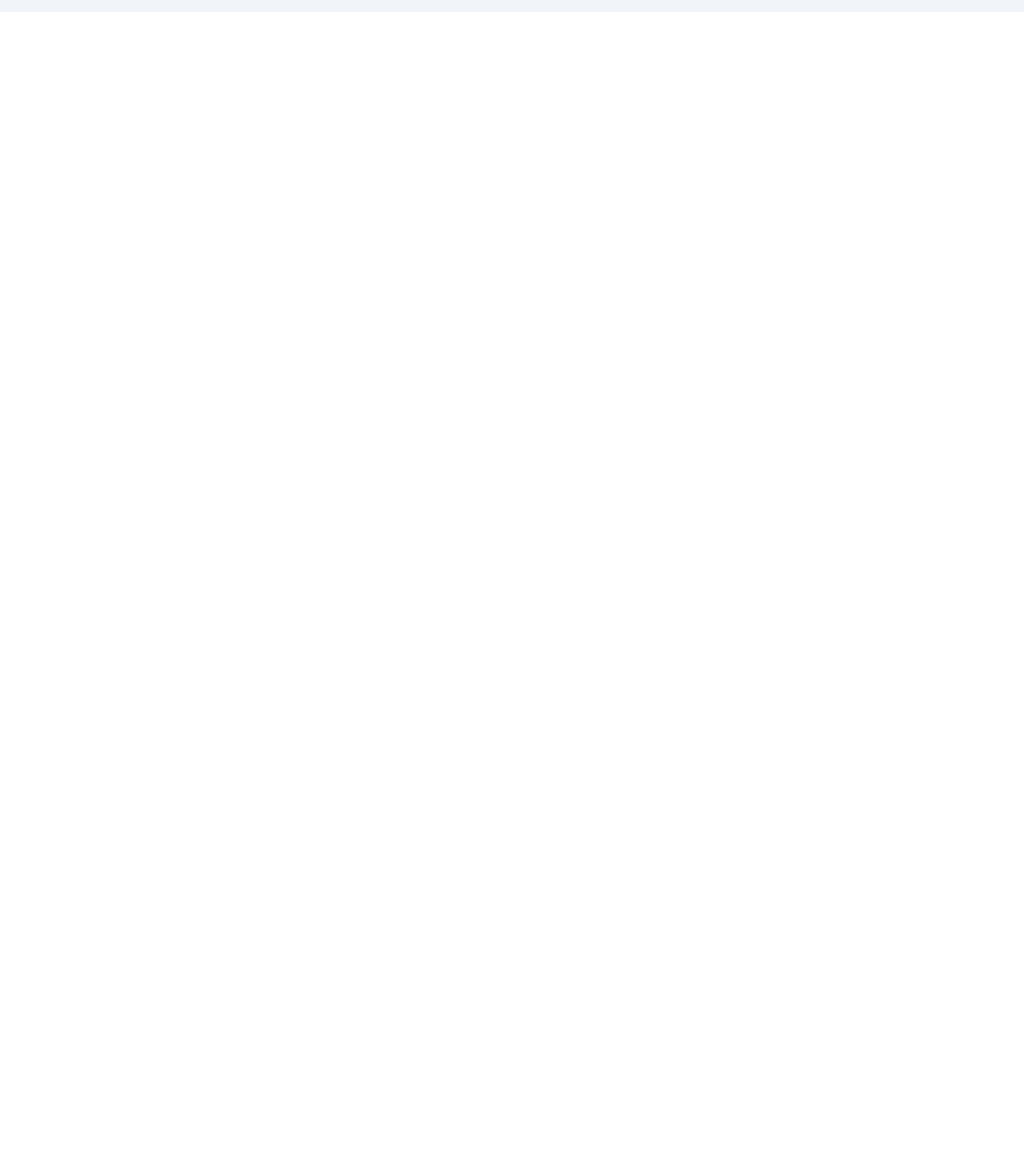
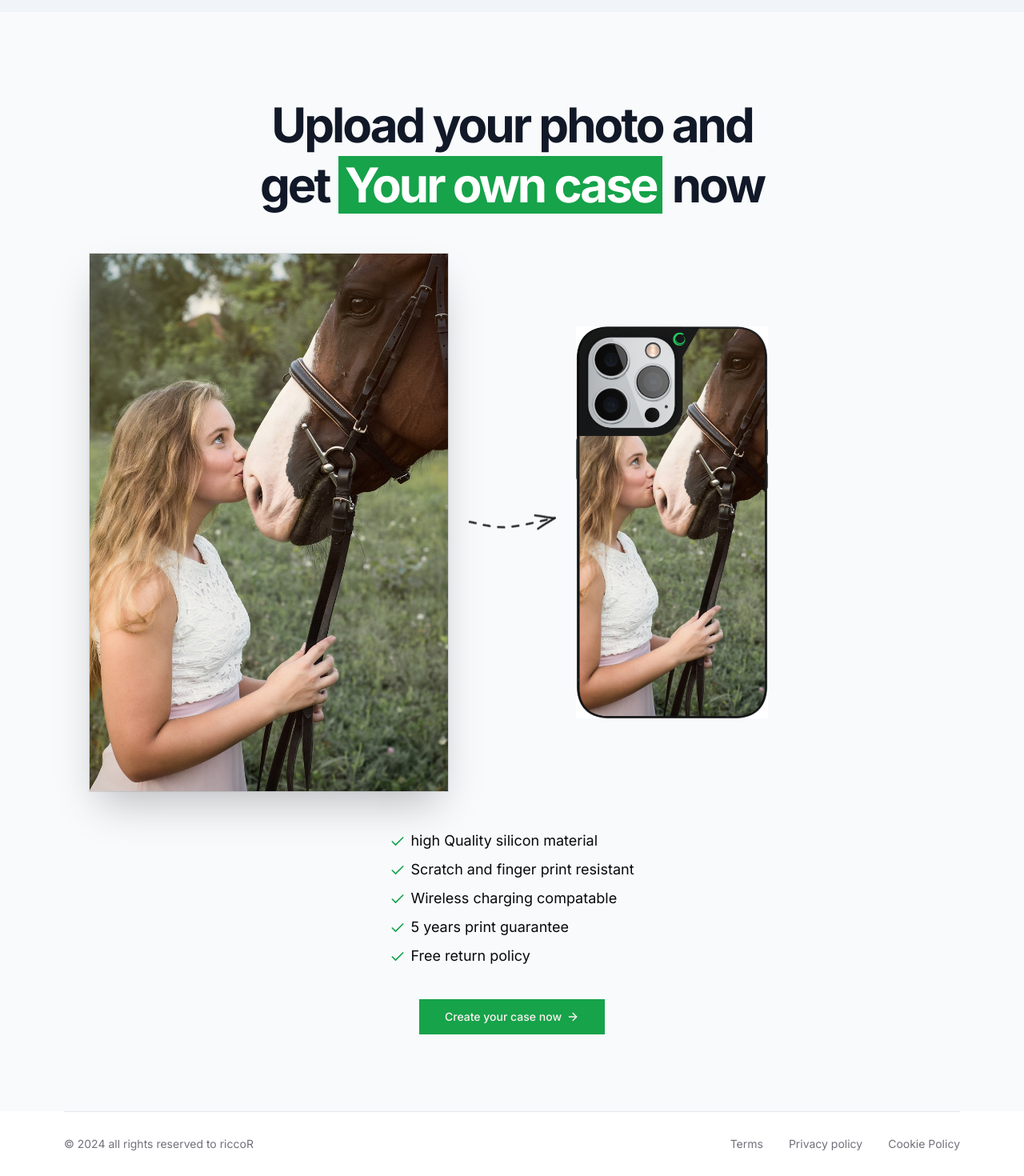
Before and after one commit to ArnoldRamodike/snapshell, a Next.js app: page / in a window 1280 px wide. Shown: the part 2572-4042 px from the top of the page at 80% size. Before the commit the page ends 2587 px from the top, so only its background shows below. Built offline with nearby package versions, Linux system fonts and the light colour scheme; no server answers.

Commit message:
Wrapping up layout and footer

```diff
--- a/src/app/layout.tsx
+++ b/src/app/layout.tsx
@@ -2,6 +2,7 @@
 import { Inter } from "next/font/google";
 import "./globals.css";
 import Navbar from "@/components/Navbar";
+import Footer from "@/components/Footer";
 
 const inter = Inter({ subsets: ["latin"] });
 
@@ -20,6 +21,7 @@
       <body className={inter.className}>
         <Navbar/>
         {children}
+        <Footer/>
         </body>
     </html>
   );
--- a/src/app/page.tsx
+++ b/src/app/page.tsx
@@ -2,8 +2,10 @@
 import MaxWidthWrapper from "@/components/MaxWidthWrapper";
 import Phone from "@/components/Phone";
 import Reviews from "@/components/Reviews";
-import { Check, Star } from "lucide-react";
+import { buttonVariants } from "@/components/ui/button";
+import { ArrowRight, Check, Star } from "lucide-react";
 import Image from "next/image";
+import Link from "next/link";
 
 export default function Home() {
   return (
@@ -144,6 +146,60 @@
           <Reviews/>
         </div>
       </section>
+
+      <section>
+        <MaxWidthWrapper className="py-24">
+            <div className="mb-12 px-6 lg:px-8">
+              <div className="mx-auto max-w-2xl sm:text-center">
+                <h2 className="order-1 mt-2 tracking-tighter text-center text-balance !leading-tight font-bold text-5xl md:text-6xl text-gray-900">
+                  Upload your photo and get {' '}
+                  <span className="relative px-2 bg-green-600 text-white">Your own case</span>
+                  {' '} now
+                </h2>
+              </div>
+            </div>
+
+            <div className="mx-auto max-w-6xl px-6 lg:px-8">
+              <div className="relative flex flex-col items-center md:grid grid-cols-2 gap-40">
+                <img src="/arrow.png" alt="arrow photo"  className="absolute top-[25rem] md:top-1/2 -translate-y-1/2 z-10 left-1/2 -translate-x-1/2 rotate-90 md:rotate-0"/>
+                <div className="relative h-80 md:h-full md:justify-self-end rounded-xl bg-gray-900/5 ring-inset ring-gray-900/10 lg:rounded-2xl">
+                  <img src="/horse.jpg" alt="hope picture" className="rounded-md object-cover bg-white shadow-2xl ring-1 ring-gray-900/10 h-full w-full" />
+                </div>
+
+                <Phone className="w-60" imgSrc="/horse_phone.jpg"/>
+              </div>
+            </div>
+
+            <ul className="mx-auto mt-12 max-w-prose sm:text-lg space-y-2 w-fit">
+              <li className="w-fit">
+                <Check className="w-5 h-5 text-green-600 inline mr-1.5"/>
+                high Quality silicon material
+              </li>
+              <li className="w-fit">
+                <Check className="w-5 h-5 text-green-600 inline mr-1.5"/>
+                Scratch and finger print resistant
+              </li>
+              <li className="w-fit">
+                <Check className="w-5 h-5 text-green-600 inline mr-1.5"/>
+                Wireless charging compatable
+              </li>
+              <li className="w-fit">
+                <Check className="w-5 h-5 text-green-600 inline mr-1.5"/>
+                5 years print guarantee
+              </li>
+              <li className="w-fit">
+                <Check className="w-5 h-5 text-green-600 inline mr-1.5"/>
+                Free return policy
+              </li>
+
+              <div className="flex justify-center">
+                <Link href={'/configure/upload'} className={buttonVariants({size: 'lg', className: 'mx-auto mt-8'})}>
+                  Create your case now <ArrowRight className="w-4 h-4 ml-1.5"/>
+                </Link>
+              </div>
+            </ul>
+        </MaxWidthWrapper>
+      </section>
     </div>
   );
 }
--- /dev/null
+++ b/src/components/Footer.tsx
@@ -0,0 +1,31 @@
+import React from 'react'
+import MaxWidthWrapper from './MaxWidthWrapper'
+import Link from 'next/link'
+
+const Footer = () => {
+  return (
+    <footer className='bg-white h-20 relative'>
+        <MaxWidthWrapper >
+            <div className="border-t border-gray-200"/>
+
+            <div className="h-full flex flex-col md:flex-row md:justify-between justify-center items-center">
+                <div className="text-center md:text-left pb-2 md:pb-0">
+                    <p className='text-sm text-muted-foreground'>
+                        &copy; {new Date().getFullYear()} all rights reserved to riccoR
+                    </p>
+                </div>
+
+                <div className="flex items-center justify-center">
+                    <div className="flex space-x-8">
+                        <Link href={'#'} className='text-sm text-muted-foreground hover:text-gray-600'>Terms</Link>
+                        <Link href={'#'} className='text-sm text-muted-foreground hover:text-gray-600'>Privacy policy</Link>
+                        <Link href={'#'} className='text-sm text-muted-foreground hover:text-gray-600'>Cookie Policy</Link>
+                    </div>
+                </div>
+            </div>
+        </MaxWidthWrapper>
+    </footer>
+  )
+}
+
+export default Footer
```
